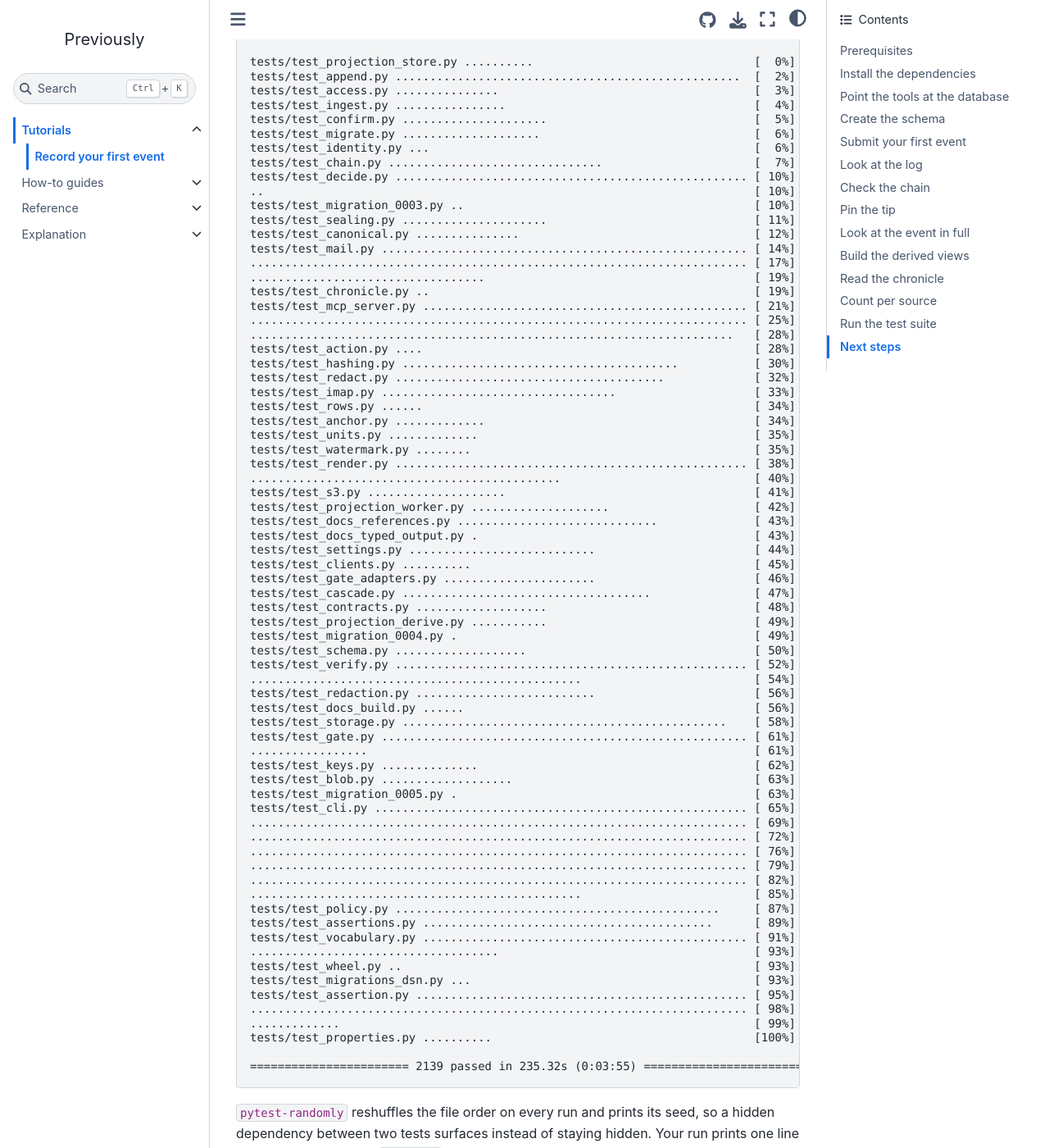
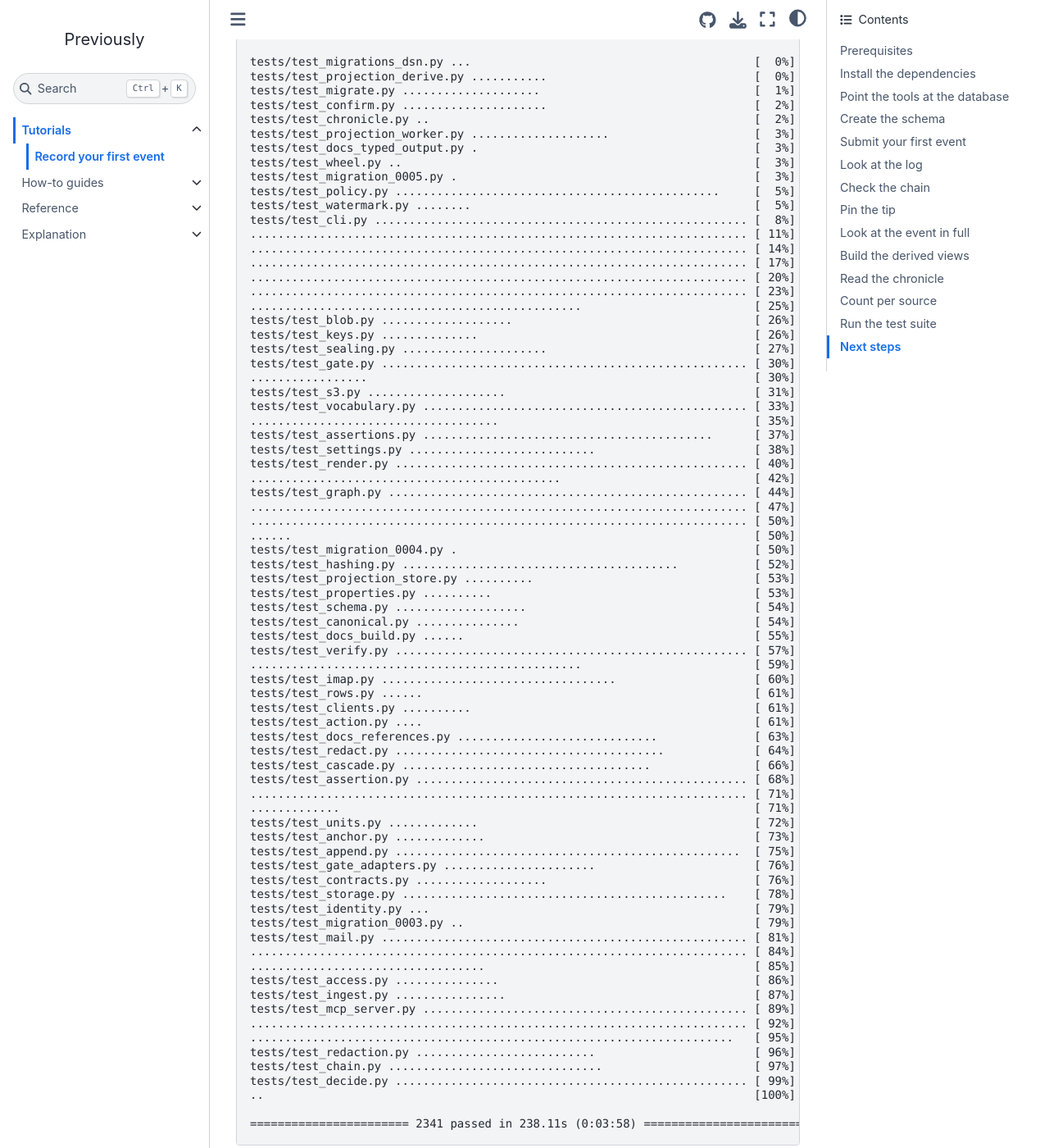
Before and after one commit to jensens/previously, a Sphinx documentation site: the page built from docs/tutorials/record-your-first-event.md, in a window 1280 px wide and 1400 px high, scrolled down 5060 px. Shown: the whole window at 82% size. Built offline with Sphinx 7.4.7 and the Sphinx Book theme 1.1.4, drawn with Linux system fonts in a browser that asks for light colours; pages that are not in the unit, such as notebooks, are missing from menus; some of the changed text lies outside the part shown.

Commit message:
graph: entities and relations as assertions, three levels, the fold
core/graph.py is the pure model of phase 1: the payload form of an
entity and a relation, the form check and the check against a
vocabulary, the levels direct, transitive and open, and the fold into a
graph with winners, pending versions, objections and questions, and
reachability for the cycle check of the write path.

A transitive version whose class was revoked with demote, or whose
class is unknown, counts as open. The tutorial's test run is retyped
from one green run, 2341 passed.

Assisted-By: Claude Opus 5.5 <noreply@anthropic.com>

````diff
--- a/docs/tutorials/record-your-first-event.md
+++ b/docs/tutorials/record-your-first-event.md
@@ -193,83 +193,87 @@ It raises its own PostgreSQL container, a RustFS container as the S3 server for
 $ uv run pytest
 ============================= test session starts ==============================
 platform linux -- Python 3.14.8, pytest-9.1.1, pluggy-1.6.0
-Using --randomly-seed=3205782307
+Using --randomly-seed=1117202025
 configfile: pyproject.toml
 testpaths: tests
 plugins: anyio-4.15.1, platformdirs-4.12.2, cov-7.1.0, randomly-5.0.0, hypothesis-6.168.3
-collected 2139 items
+collected 2341 items
 
-tests/test_projection_store.py ..........                                [  0%]
-tests/test_append.py ..................................................  [  2%]
-tests/test_access.py ...............                                     [  3%]
-tests/test_ingest.py ................                                    [  4%]
-tests/test_confirm.py .....................                              [  5%]
-tests/test_migrate.py ....................                               [  6%]
-tests/test_identity.py ...                                               [  6%]
-tests/test_chain.py ...............................                      [  7%]
-tests/test_decide.py ................................................... [ 10%]
-..                                                                       [ 10%]
-tests/test_migration_0003.py ..                                          [ 10%]
-tests/test_sealing.py .....................                              [ 11%]
-tests/test_canonical.py ...............                                  [ 12%]
-tests/test_mail.py ..................................................... [ 14%]
+tests/test_migrations_dsn.py ...                                         [  0%]
+tests/test_projection_derive.py ...........                              [  0%]
+tests/test_migrate.py ....................                               [  1%]
+tests/test_confirm.py .....................                              [  2%]
+tests/test_chronicle.py ..                                               [  2%]
+tests/test_projection_worker.py ....................                     [  3%]
+tests/test_docs_typed_output.py .                                        [  3%]
+tests/test_wheel.py ..                                                   [  3%]
+tests/test_migration_0005.py .                                           [  3%]
+tests/test_policy.py ...............................................     [  5%]
+tests/test_watermark.py ........                                         [  5%]
+tests/test_cli.py ...................................................... [  8%]
+........................................................................ [ 11%]
+........................................................................ [ 14%]
 ........................................................................ [ 17%]
-..................................                                       [ 19%]
-tests/test_chronicle.py ..                                               [ 19%]
-tests/test_mcp_server.py ............................................... [ 21%]
-........................................................................ [ 25%]
-......................................................................   [ 28%]
-tests/test_action.py ....                                                [ 28%]
-tests/test_hashing.py ........................................           [ 30%]
-tests/test_redact.py .......................................             [ 32%]
-tests/test_imap.py ..................................                    [ 33%]
-tests/test_rows.py ......                                                [ 34%]
-tests/test_anchor.py .............                                       [ 34%]
-tests/test_units.py .............                                        [ 35%]
-tests/test_watermark.py ........                                         [ 35%]
-tests/test_render.py ................................................... [ 38%]
-.............................................                            [ 40%]
-tests/test_s3.py ....................                                    [ 41%]
-tests/test_projection_worker.py ....................                     [ 42%]
-tests/test_docs_references.py .............................              [ 43%]
-tests/test_docs_typed_output.py .                                        [ 43%]
-tests/test_settings.py ...........................                       [ 44%]
-tests/test_clients.py ..........                                         [ 45%]
-tests/test_gate_adapters.py ......................                       [ 46%]
-tests/test_cascade.py ....................................               [ 47%]
-tests/test_contracts.py ...................                              [ 48%]
-tests/test_projection_derive.py ...........                              [ 49%]
-tests/test_migration_0004.py .                                           [ 49%]
-tests/test_schema.py ...................                                 [ 50%]
-tests/test_verify.py ................................................... [ 52%]
-................................................                         [ 54%]
-tests/test_redaction.py ..........................                       [ 56%]
-tests/test_docs_build.py ......                                          [ 56%]
-tests/test_storage.py ...............................................    [ 58%]
-tests/test_gate.py ..................................................... [ 61%]
-.................                                                        [ 61%]
-tests/test_keys.py ..............                                        [ 62%]
-tests/test_blob.py ...................                                   [ 63%]
-tests/test_migration_0005.py .                                           [ 63%]
-tests/test_cli.py ...................................................... [ 65%]
-........................................................................ [ 69%]
-........................................................................ [ 72%]
-........................................................................ [ 76%]
-........................................................................ [ 79%]
-........................................................................ [ 82%]
-................................................                         [ 85%]
-tests/test_policy.py ...............................................     [ 87%]
-tests/test_assertions.py ..........................................      [ 89%]
-tests/test_vocabulary.py ............................................... [ 91%]
-....................................                                     [ 93%]
-tests/test_wheel.py ..                                                   [ 93%]
-tests/test_migrations_dsn.py ...                                         [ 93%]
-tests/test_assertion.py ................................................ [ 95%]
-........................................................................ [ 98%]
-.............                                                            [ 99%]
-tests/test_properties.py ..........                                      [100%]
+........................................................................ [ 20%]
+........................................................................ [ 23%]
+................................................                         [ 25%]
+tests/test_blob.py ...................                                   [ 26%]
+tests/test_keys.py ..............                                        [ 26%]
+tests/test_sealing.py .....................                              [ 27%]
+tests/test_gate.py ..................................................... [ 30%]
+.................                                                        [ 30%]
+tests/test_s3.py ....................                                    [ 31%]
+tests/test_vocabulary.py ............................................... [ 33%]
+....................................                                     [ 35%]
+tests/test_assertions.py ..........................................      [ 37%]
+tests/test_settings.py ...........................                       [ 38%]
+tests/test_render.py ................................................... [ 40%]
+.............................................                            [ 42%]
+tests/test_graph.py .................................................... [ 44%]
+........................................................................ [ 47%]
+........................................................................ [ 50%]
+......                                                                   [ 50%]
+tests/test_migration_0004.py .                                           [ 50%]
+tests/test_hashing.py ........................................           [ 52%]
+tests/test_projection_store.py ..........                                [ 53%]
+tests/test_properties.py ..........                                      [ 53%]
+tests/test_schema.py ...................                                 [ 54%]
+tests/test_canonical.py ...............                                  [ 54%]
+tests/test_docs_build.py ......                                          [ 55%]
+tests/test_verify.py ................................................... [ 57%]
+................................................                         [ 59%]
+tests/test_imap.py ..................................                    [ 60%]
+tests/test_rows.py ......                                                [ 61%]
+tests/test_clients.py ..........                                         [ 61%]
+tests/test_action.py ....                                                [ 61%]
+tests/test_docs_references.py .............................              [ 63%]
+tests/test_redact.py .......................................             [ 64%]
+tests/test_cascade.py ....................................               [ 66%]
+tests/test_assertion.py ................................................ [ 68%]
+........................................................................ [ 71%]
+.............                                                            [ 71%]
+tests/test_units.py .............                                        [ 72%]
+tests/test_anchor.py .............                                       [ 73%]
+tests/test_append.py ..................................................  [ 75%]
+tests/test_gate_adapters.py ......................                       [ 76%]
+tests/test_contracts.py ...................                              [ 76%]
+tests/test_storage.py ...............................................    [ 78%]
+tests/test_identity.py ...                                               [ 79%]
+tests/test_migration_0003.py ..                                          [ 79%]
+tests/test_mail.py ..................................................... [ 81%]
+........................................................................ [ 84%]
+..................................                                       [ 85%]
+tests/test_access.py ...............                                     [ 86%]
+tests/test_ingest.py ................                                    [ 87%]
+tests/test_mcp_server.py ............................................... [ 89%]
+........................................................................ [ 92%]
+......................................................................   [ 95%]
+tests/test_redaction.py ..........................                       [ 96%]
+tests/test_chain.py ...............................                      [ 97%]
+tests/test_decide.py ................................................... [ 99%]
+..                                                                       [100%]
 
-======================= 2139 passed in 235.32s (0:03:55) =======================
+======================= 2341 passed in 238.11s (0:03:58) =======================
 ```
 
 `pytest-randomly` reshuffles the file order on every run and prints its seed, so a hidden dependency between two tests surfaces instead of staying hidden.
````
Also changed, not shown: 2 other files.
